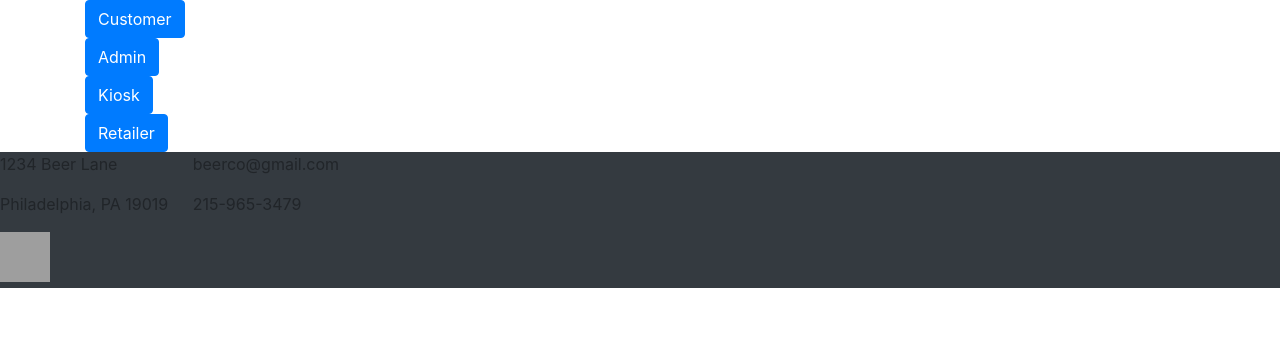
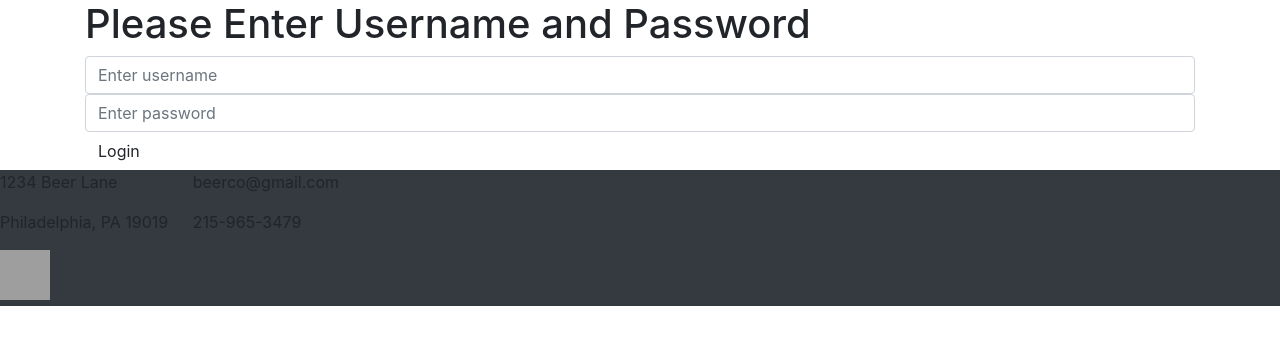
Before and after one commit to KaieScarpato/software_engineering_project, a Flask app: page / in a window 1280 px wide. Shown: the part 56-401 px from the top of the page. Run offline with Flask 3, Linux system fonts and the light colour scheme; some libraries are stand-ins or nearby versions; grey boxes are pictures that could not be loaded.

Commit message:
Add files via upload

```diff
--- a/website/templates/login/login.html
+++ b/website/templates/login/login.html
@@ -1,15 +1,9 @@
 {% extends "base.html" %} {% block title %}Login{% endblock %}
 {% block content%}
-  <form method="POST">
-      <button type="submit" class="btn btn-primary" name="button" value="customer">Customer</button>
-  </form>
-  <form method="POST">
-        <button type="submit" class="btn btn-primary" name="button" value="admin">Admin</button>
-  </form>
-  <form method="POST">
-    <button type="submit" class="btn btn-primary" name="button" value="kiosk">Kiosk</button>
-  </form>
-  <form method="POST">
-    <button type="submit" class="btn btn-primary" name="button" value="retailer">Retailer</button>
-  </form>
+<h1>Please Enter Username and Password</h1>
+<form method="POST">
+    <input type="text" class="form-control" id="username" name="username" placeholder="Enter username"/>
+    <input type="password" class="form-control" id="password" name="password" placeholder="Enter password"/>
+    <button type="submit" class="btn buttonDisplay" name="login" value="login">Login</button>
+</form>
 {% endblock %}
```
Also changed, not shown: website/templates/login/home.html (added, +18 -0 lines).
